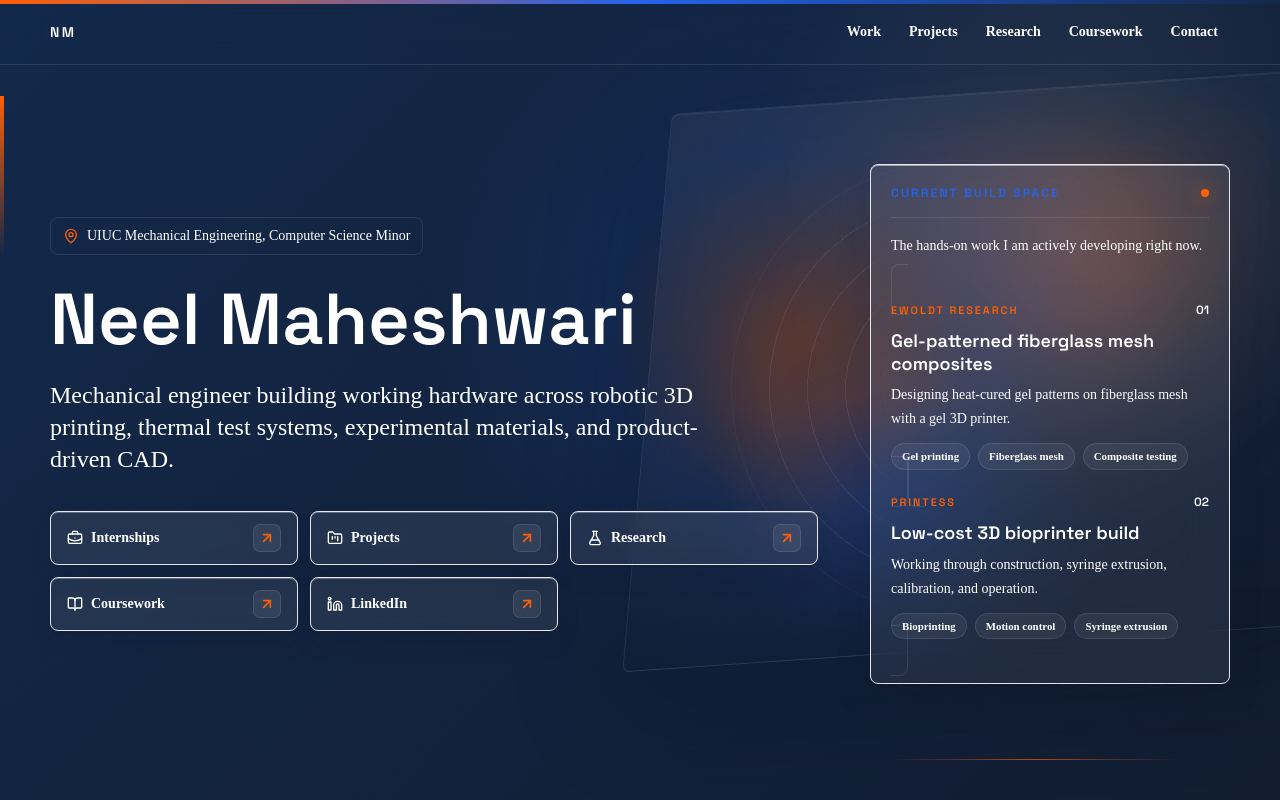
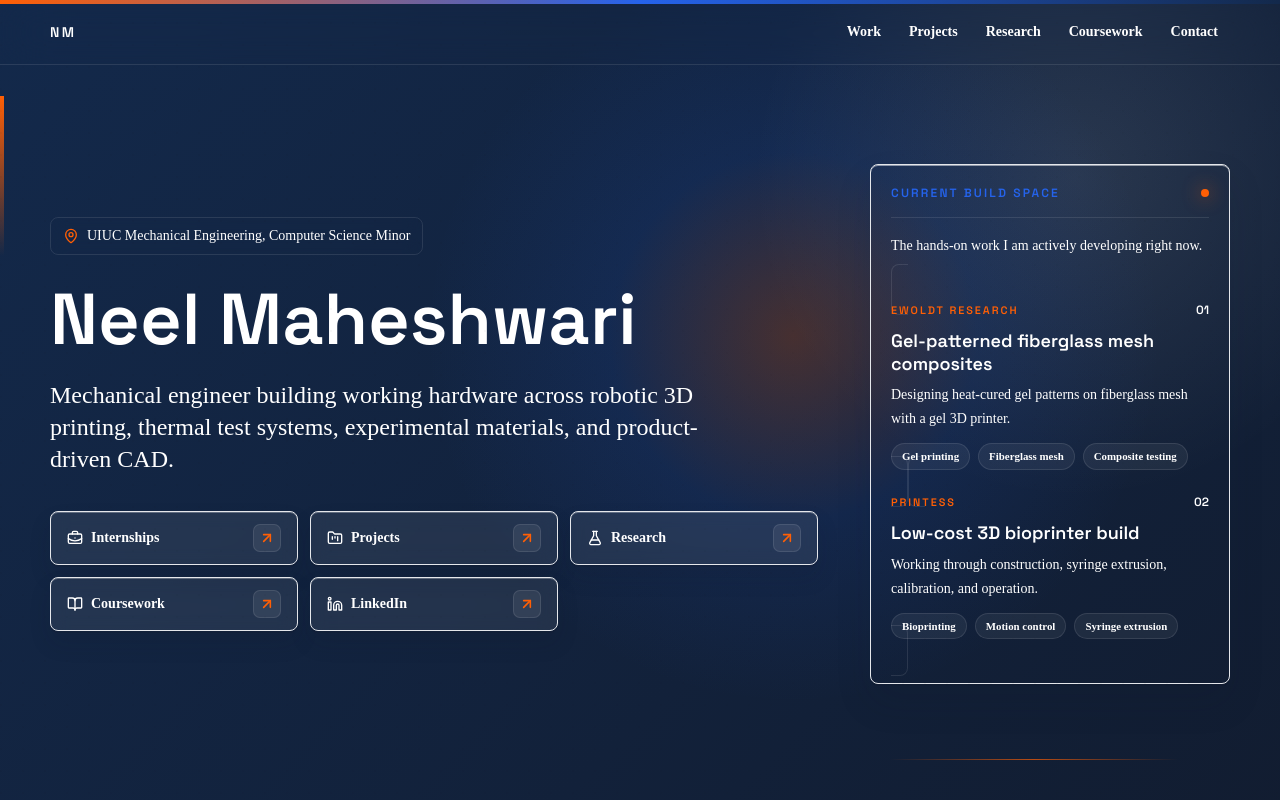
Before and after one commit to NeelMaheshwari5/website-portfolio, a Next.js app: page / in a window 1280 px wide. Shown: the top 800 px of the page. Built offline with nearby package versions, Linux system fonts and the light colour scheme.

Commit message:
Remove hero background effect

```diff
--- a/app/globals.css
+++ b/app/globals.css
@@ -58,51 +58,6 @@ body:has(.site-topbar) main > nav:first-child {
 .image-shine {
   position: relative;
   overflow: hidden;
-}
-
-.hero-precision-bg {
-  position: absolute;
-  inset: 0;
-  overflow: hidden;
-  pointer-events: none;
-  z-index: 1;
-}
-
-.hero-precision-bg::before {
-  content: "";
-  position: absolute;
-  right: -7%;
-  top: 11%;
-  width: min(58vw, 720px);
-  height: min(64vw, 560px);
-  border: 1px solid rgba(248, 250, 252, 0.09);
-  border-radius: 8px;
-  background:
-    radial-gradient(circle at 62% 34%, rgba(255, 95, 5, 0.2), transparent 23%),
-    radial-gradient(circle at 34% 70%, rgba(37, 99, 235, 0.2), transparent 27%),
-    linear-gradient(135deg, rgba(248, 250, 252, 0.08), rgba(248, 250, 252, 0.015) 42%, transparent);
-  box-shadow:
-    inset 0 1px 0 rgba(255, 255, 255, 0.08),
-    inset 0 -90px 120px rgba(7, 14, 28, 0.24),
-    0 38px 120px rgba(7, 14, 28, 0.34);
-  transform: skewX(-9deg) rotate(-4deg);
-  opacity: 0.82;
-}
-
-.hero-precision-bg::after {
-  content: "";
-  position: absolute;
-  right: 4%;
-  top: 15%;
-  width: min(42vw, 540px);
-  height: min(42vw, 540px);
-  border-radius: 999px;
-  background:
-    repeating-radial-gradient(circle, rgba(248, 250, 252, 0.13) 0 1px, transparent 1px 38px),
-    conic-gradient(from 220deg, transparent, rgba(255, 95, 5, 0.22), transparent 34%, rgba(37, 99, 235, 0.18), transparent 72%);
-  mask-image: radial-gradient(circle, black 0 49%, transparent 70%);
-  opacity: 0.55;
-  transform: rotate(-16deg);
 }
 
 .image-shine::after {
--- a/app/page.tsx
+++ b/app/page.tsx
@@ -356,7 +356,6 @@ export default function Home() {
               "radial-gradient(circle at var(--cursor-x, 62%) var(--cursor-y, 42%), rgba(255, 95, 5, 0.22), rgba(37, 99, 235, 0.1) 20%, transparent 40%), radial-gradient(circle at 84% 22%, rgba(248, 250, 252, 0.1), transparent 26%), linear-gradient(135deg, rgba(19, 41, 75, 0.2), rgba(17, 24, 39, 0.72))"
           }}
         />
-        <div className="hero-precision-bg" aria-hidden="true" />
         <div className="absolute left-0 top-24 h-40 w-1 bg-gradient-to-b from-illiniOrange to-transparent" />
         <div className="absolute bottom-10 right-[8%] hidden h-px w-72 bg-gradient-to-r from-transparent via-illiniOrange/70 to-transparent lg:block" />
         <div className="section-shell relative z-10 grid min-h-[calc(100vh-4rem)] items-center gap-12 pb-20 pt-16 lg:grid-cols-[minmax(0,1fr)_360px]">
@@ -420,8 +419,7 @@ export default function Home() {
             className="relative hidden lg:block"
             aria-label="Current engineering focus areas"
           >
-            <div className="absolute -inset-6 rounded-[8px] bg-[radial-gradient(circle_at_50%_12%,rgba(255,95,5,0.2),transparent_55%)] blur-2xl" />
-            <div className="card-3d relative overflow-hidden rounded-[8px] border border-white/12 bg-white/[0.075] p-5 text-white backdrop-blur-xl">
+            <div className="card-3d relative overflow-hidden rounded-[8px] border border-white/12 bg-ink/78 p-5 text-white shadow-soft">
               <div className="flex items-center justify-between border-b border-white/10 pb-4">
                 <p className="font-display text-xs font-semibold uppercase tracking-[0.18em] text-teal">
                   Current Build Space
```
